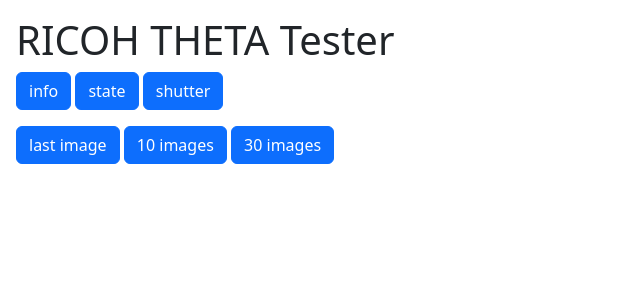
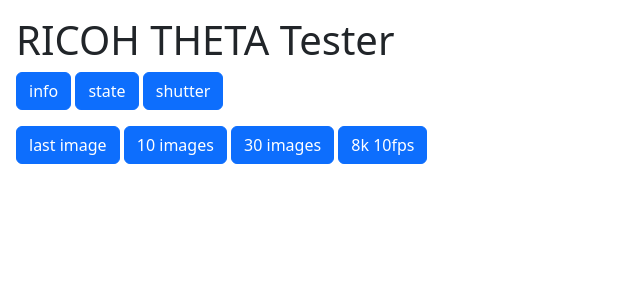
Before and after one commit to codetricity/theta-flask-desk, a Flask app: page / in a window 1280 px wide. Shown: the top 300 px of the page, without its empty margins (0-640 px from the left). Run offline with Flask 3, Linux system fonts and the light colour scheme; some libraries are stand-ins or nearby versions.

Commit message:
added 8k 10fps button

```diff
--- a/templates/index.html
+++ b/templates/index.html
@@ -11,6 +11,7 @@
 <button type="button" class="btn btn-primary" onclick="window.location.href='/last_image';">last image</button>
 <button type="button" class="btn btn-primary" onclick="window.location.href='/ten_images';">10 images</button>
 <button type="button" class="btn btn-primary" onclick="window.location.href='/thirty_images';">30 images</button>
+<button type="button" class="btn btn-primary" onclick="window.location.href='/set8k10';">8k 10fps</button>
 
 
 </div>
```
